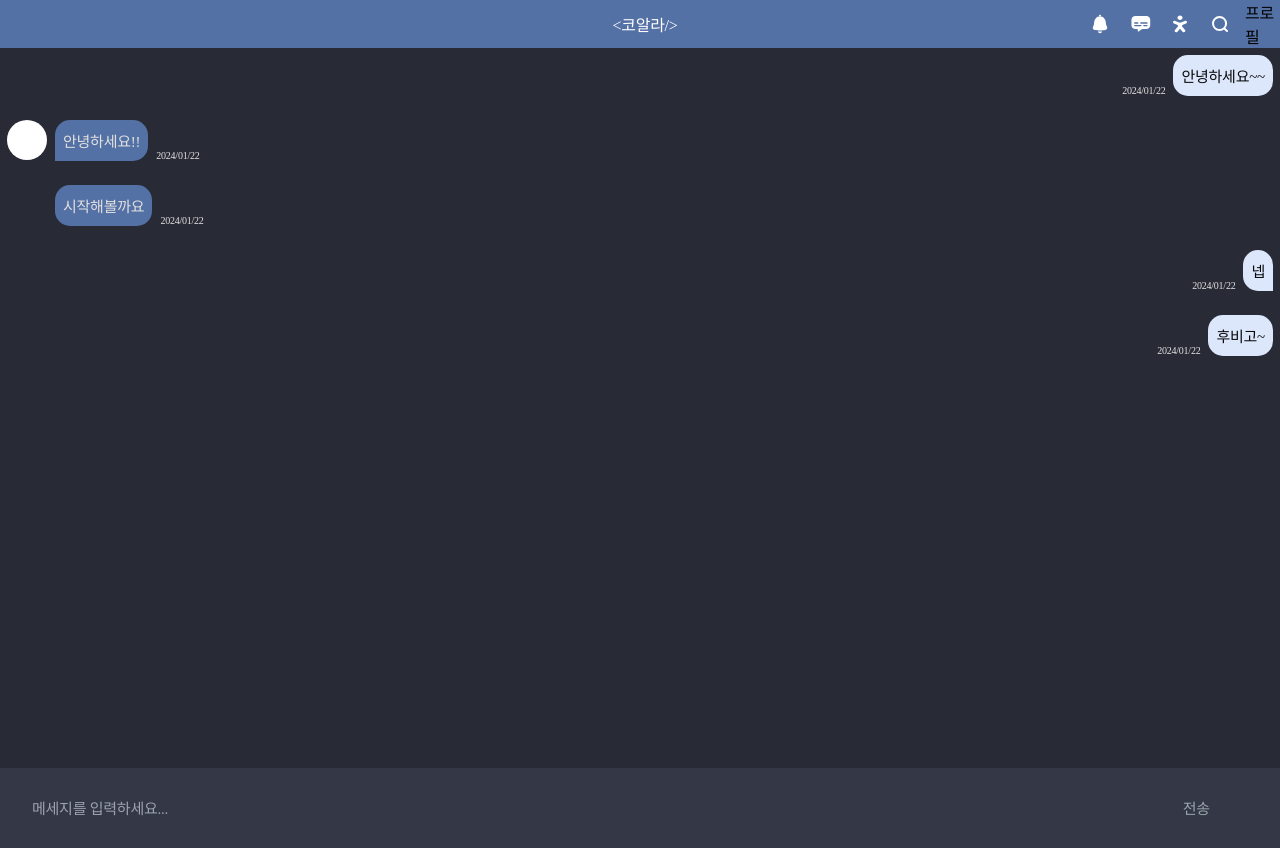
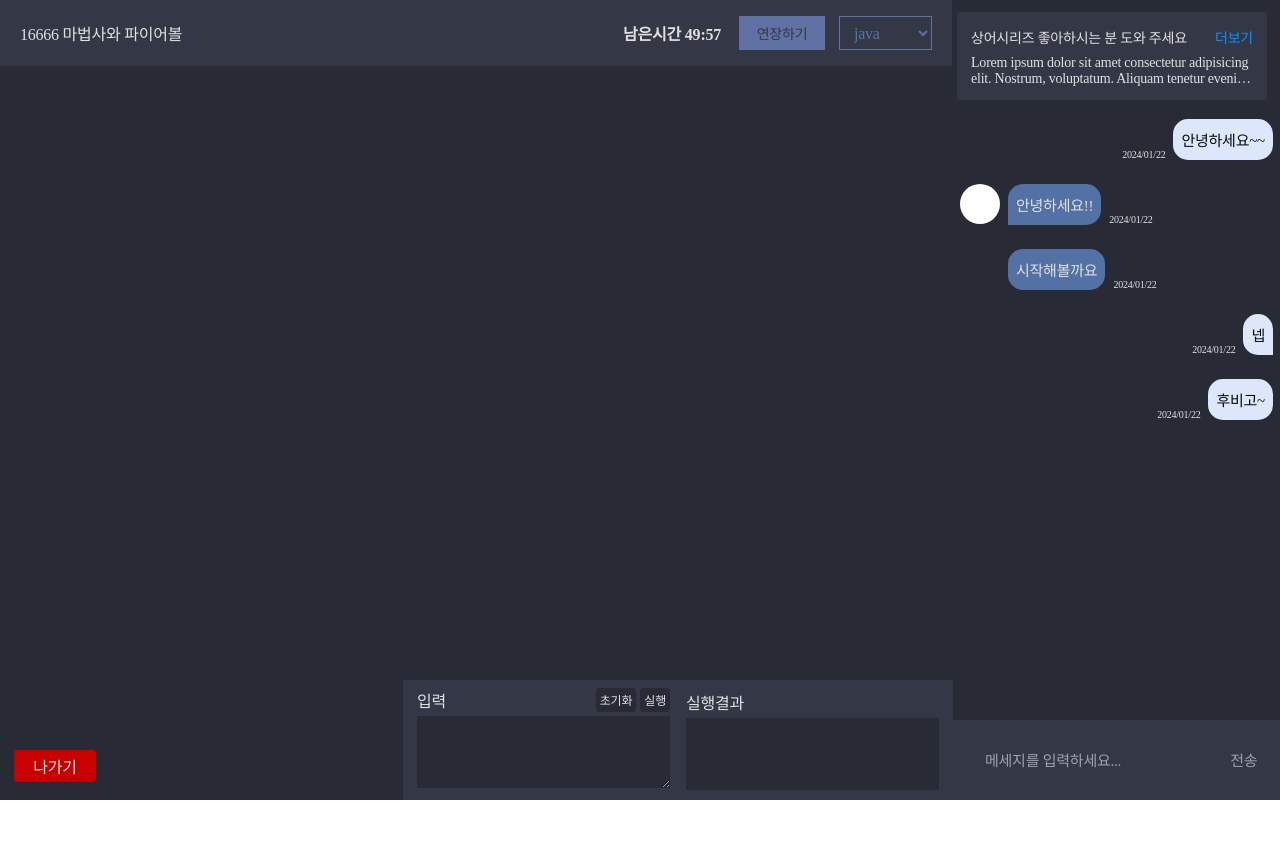
Before and after one commit to Code-Algorithm-Live/Code-Algorithm-Live, a Next.js app in the folder frontend/: page /chat in a window 1280 px wide. After the commit the page ends 800 px from the top, so only its background shows below. Built offline with nearby package versions, Linux system fonts and the light colour scheme.

Commit message:
Design: 페어프로그래밍 레이아웃

```diff
--- a/frontend/src/app/chat/page.tsx
+++ b/frontend/src/app/chat/page.tsx
@@ -1,9 +1,348 @@
+'use client';
+
+import styled from 'styled-components';
 import Chatting from '@/components/Chat/Chatting';
+
+const Container = styled.div`
+  display: flex;
+  flex-direction: row;
+
+  height: 100dvh;
+`;
+
+const PairProgrammingContainer = styled.div`
+  display: flex;
+  flex-direction: column;
+  flex: 1;
+`;
+
+const HeaderContainer = styled.div`
+  display: flex;
+  flex-direction: row;
+  align-items: center;
+  justify-content: space-between;
+
+  width: 100%;
+  height: 66px;
+  padding: 25px 20px;
+
+  border-right: 1px solid var(--editorBlack, #282a36);
+  background: var(--editorSub, #343746);
+
+  .title {
+    color: var(--editorTypo, #e2e1e1);
+  }
+
+  .menu {
+    display: flex;
+    gap: 14px;
+
+    .timer-container {
+      display: flex;
+      align-items: center;
+      gap: 14px;
+
+      font-size: 16px;
+      font-style: normal;
+      font-weight: 700;
+      line-height: normal;
+      letter-spacing: -0.24px;
+      color: var(--editorTypo, #e2e1e1);
+
+      .timer {
+        & > span {
+          margin-right: 4px;
+        }
+      }
+
+      button {
+        width: 86px;
+        height: 34px;
+
+        background: var(--editorPoint, #6072a3);
+        color: var(--editorSub, #343746);
+        font-size: 14px;
+        font-style: normal;
+        font-weight: 500;
+        line-height: normal;
+        letter-spacing: -0.21px;
+      }
+    }
+
+    .lang {
+      select {
+        padding: 0 10px;
+        width: 93px;
+        height: 34px;
+
+        border: 1px solid var(--editorPoint, #6072a3);
+
+        background: var(--editorSub, #343746);
+        color: var(--editorPoint, #6072a3);
+        font-size: 16px;
+        font-style: normal;
+        font-weight: 500;
+        line-height: normal;
+      }
+    }
+  }
+`;
+
+const LeftContainer = styled.div`
+  display: flex;
+  flex: 1;
+  flex-direction: column;
+
+  width: 403px;
+
+  .problemContainer {
+    height: 100%;
+    background: var(--editorBlack, #282a36);
+  }
+
+  .bottomMenuContainer {
+    padding: 12px 14px 18px;
+    width: 403px;
+    height: 63px;
+
+    border-top: 1px solid var(--editorBlack, #282a36);
+    background: var(--editorBlack, #282a36);
+
+    button {
+      width: 82px;
+      height: 32px;
+
+      border-radius: 4px;
+      background: var(--important-hover-color, #c90000);
+
+      color: var(--editorTypo, #e2e1e1);
+      font-size: 16px;
+      font-weight: 500;
+    }
+  }
+`;
+
+const MainContainer = styled.div`
+  display: flex;
+  flex: 1;
+
+  background: var(--editorBlack, #282a36);
+`;
+
+const CodeEditorContainer = styled.div`
+  display: flex;
+  flex-direction: column;
+
+  width: 100%;
+
+  .codeEditore {
+    flex: 1;
+    width: 100%;
+    height: 100%;
+  }
+
+  .runContainer {
+    display: flex;
+    justify-content: space-between;
+    align-items: center;
+    gap: 16px;
+
+    padding: 0 14px;
+    width: 100%;
+    height: 120px;
+
+    background: var(--editorSub, #343746);
+    color: var(--editorTypo, #e2e1e1);
+
+    .Box {
+      flex: 1;
+
+      min-width: 252px;
+      width: 100%;
+
+      .textContainer {
+        margin-bottom: 4px;
+      }
+      .content {
+        width: 100%;
+        height: 72px;
+
+        background: var(--editorBlack, #282a36);
+
+        font-size: 16px;
+        font-weight: 500;
+      }
+
+      &.inputBox {
+        .textContainer {
+          display: flex;
+          justify-content: space-between;
+
+          .menu {
+            display: flex;
+            gap: 4px;
+
+            button {
+              display: inline-flex;
+              padding: 2px 4px;
+              justify-content: center;
+              align-items: center;
+              gap: 12px;
+
+              border-radius: 4px;
+              background: var(--editorBlack, #282a36);
+
+              color: var(--, #f5f5f5);
+              font-size: 12px;
+              font-style: normal;
+              font-weight: 400;
+              line-height: normal;
+              letter-spacing: -0.18px;
+            }
+          }
+        }
+      }
+    }
+  }
+`;
+
+const QuestionBannerContainer = styled.div`
+  padding: 12px 4px;
+  background: var(--editorBlack, #282a36);
+
+  .questionBanner {
+    padding: 15px 14px;
+    min-width: 310px;
+    width: 310px;
+    min-height: 88px;
+    height: 88px;
+
+    border-radius: 4px;
+    background: var(--editorSub, #343746);
+
+    color: var(--editorTypo, #e2e1e1);
+    font-size: 14px;
+    font-style: normal;
+    font-weight: 500;
+    line-height: normal;
+    letter-spacing: -0.21px;
+
+    .titleContainer {
+      margin-bottom: 8px;
+      display: flex;
+
+      justify-content: space-between;
+      align-items: center;
+
+      .show {
+        border: none;
+
+        background: transparent;
+
+        color: var(--link-font-color, #0395ff);
+        font-size: 14px;
+        font-style: normal;
+        font-weight: 500;
+        line-height: normal;
+        letter-spacing: -0.21px;
+      }
+    }
+    .content {
+      display: -webkit-box;
+      overflow: hidden;
+
+      -webkit-line-clamp: 2;
+      -webkit-box-orient: vertical;
+      text-overflow: ellipsis;
+    }
+  }
+`;
+
+const RightContainer = styled.div`
+  display: flex;
+  flex-direction: column;
+
+  .chattingContainer {
+    flex: 1;
+  }
+`;
 
 export default function Chat() {
   return (
-    <>
-      <Chatting />
-    </>
+    <Container>
+      <PairProgrammingContainer>
+        <HeaderContainer>
+          <p className="title">
+            <span className="rank"></span>
+            16666 마법사와 파이어볼
+          </p>
+
+          <div className="menu">
+            <div className="timer-container">
+              <div className="timer">
+                <span>남은시간</span>
+                <span>49:57</span>
+              </div>
+              <button>연장하기</button>
+            </div>
+
+            <div className="lang">
+              <select name="" id="">
+                <option value="">java</option>
+                <option value="">python</option>
+              </select>
+            </div>
+          </div>
+        </HeaderContainer>
+        <MainContainer>
+          <LeftContainer>
+            <div className="problemContainer"></div>
+            <div className="bottomMenuContainer">
+              <button>나가기</button>
+            </div>
+          </LeftContainer>
+          <CodeEditorContainer>
+            <div className="codeEditore"></div>
+            <div className="runContainer">
+              <div className="Box inputBox">
+                <div className="textContainer">
+                  <p className="text">입력</p>
+                  <div className="menu">
+                    <button className="clear">초기화</button>
+                    <button className="run">실행</button>
+                  </div>
+                </div>
+
+                <textarea className="content"></textarea>
+              </div>
+              <div className="Box">
+                <p className="textContainer">실행결과</p>
+                <div className="content output"></div>
+              </div>
+            </div>
+          </CodeEditorContainer>
+        </MainContainer>
+      </PairProgrammingContainer>
+
+      <RightContainer>
+        <QuestionBannerContainer>
+          <div className="questionBanner">
+            <div className="titleContainer">
+              <p className="title">상어시리즈 좋아하시는 분 도와 주세요</p>
+              <button className="show">더보기</button>
+            </div>
+            <p className="content">
+              Lorem ipsum dolor sit amet consectetur adipisicing elit. Nostrum,
+              voluptatum. Aliquam tenetur eveniet doloribus, dolore ex, officiis
+              qui laudantium amet incidunt in rem, similique animi dolorum
+              suscipit quidem harum iusto? 도와줘어어
+            </p>
+          </div>
+        </QuestionBannerContainer>
+        <div className="chattingContainer">
+          <Chatting />
+        </div>
+      </RightContainer>
+    </Container>
   );
 }
--- a/frontend/src/app/layout.tsx
+++ b/frontend/src/app/layout.tsx
@@ -16,7 +16,7 @@ export default function RootLayout({
   return (
     <html lang="en">
       <body>
-        <Nav />
+        {/* <Nav /> */}
         <Provider>{children}</Provider>
       </body>
     </html>
--- a/frontend/src/components/Chat/Chatting/Input.tsx
+++ b/frontend/src/components/Chat/Chatting/Input.tsx
@@ -1,6 +1,4 @@
 import { styled } from 'styled-components';
-
-const INPUT_HEIGHT = '80px';
 
 const InputForm = styled.form`
   position: absolute;
@@ -9,7 +7,7 @@ const InputForm = styled.form`
   bottom: 0;
 
   padding: 12px 22px 14px;
-  height: ${INPUT_HEIGHT};
+  height: 80px;
 
   box-sizing: border-box;
 
@@ -60,4 +58,3 @@ const Input = ({
 };
 
 export default Input;
-export { INPUT_HEIGHT };
--- a/frontend/src/components/Chat/Chatting/index.tsx
+++ b/frontend/src/components/Chat/Chatting/index.tsx
@@ -5,12 +5,11 @@ import { useState } from 'react';
 import { styled } from 'styled-components';
 import Message from '@/components/Chat/Chatting/Message';
 import MyMessage from '@/components/Chat/Chatting/MyMessage';
-import Input, { INPUT_HEIGHT } from '@/components/Chat/Chatting/Input';
+import Input from '@/components/Chat/Chatting/Input';
 
 const Container = styled.div`
   position: relative;
-  height: 100dvh;
-
+  height: 100%;
   background: var(--editorBlack, #282a36);
 `;
 
@@ -20,7 +19,6 @@ const MessageContainer = styled.div`
   gap: 24px;
 
   min-width: 327px;
-  height: calc(100dvh - ${INPUT_HEIGHT});
   padding: 7px;
   overflow-y: scroll;
 
--- a/frontend/src/styles/globals.css
+++ b/frontend/src/styles/globals.css
@@ -22,6 +22,7 @@
   --editorBlack-color: #282a36;
   --editorSub-color: #343746;
   --editorTypo-color: #e2e1e1;
+  --editorPoint-color: #6072a3;
   --main-font-color: #090909;
   --sub-font-color: #999999;
   --link-font-color: #0395ff;
```
